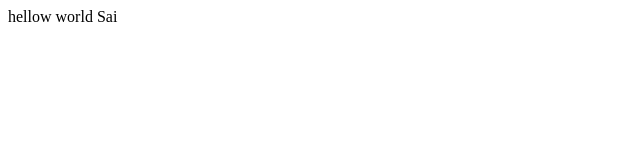
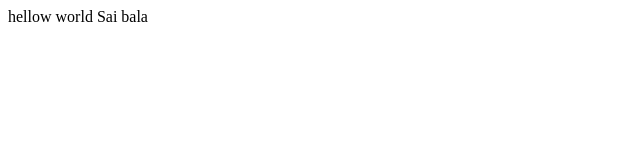
Before and after one commit to vikybala/prod1, a plain HTML site: page Prod/Index.html in a window 1280 px wide. Shown: the full height of the page, 0-640 px from the left. Drawn offline with Linux system fonts and the light colour scheme.

Commit message:
third commit

```diff
--- a/Prod/Index.html
+++ b/Prod/Index.html
@@ -1,3 +1,3 @@
 <html>
-<p>hellow world Sai </p>
+<p>hellow world Sai bala </p>
 </html>
```
